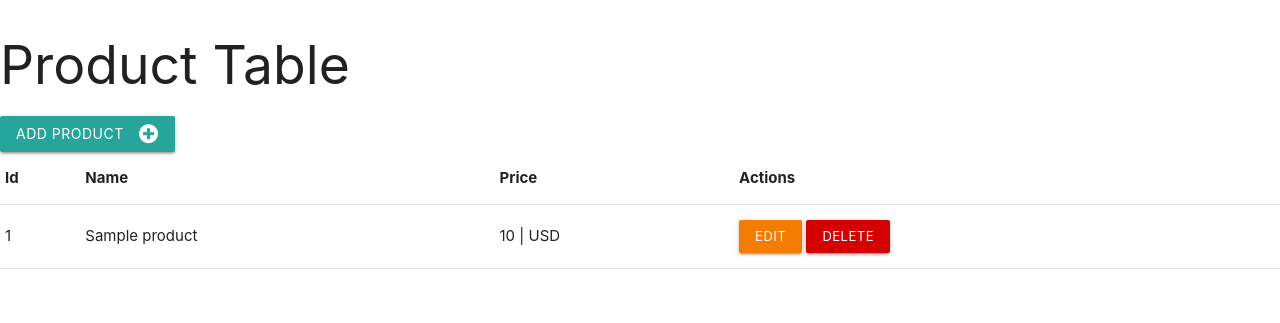
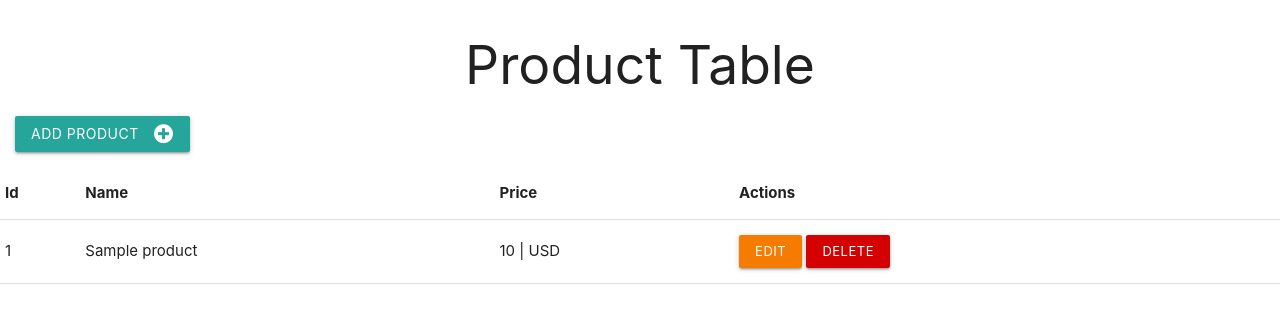
Before and after one commit to michodgs25/jeffs-store, a Flask app: page /products in a window 1280 px wide. Shown: the top 323 px of the page. Run offline with Flask 2, Linux system fonts and the light colour scheme; a database or web service that is not in the repository returns one stand-in record (values such as "Sample title"); some libraries are stand-ins or nearby versions.

Commit message:
Adjust edit product url endpoint& add some styling to homepage

```diff
--- a/app.py
+++ b/app.py
@@ -22,11 +22,11 @@
 
 @app.route("/products")
 def products():
-    products = list(mongo.db.products.find())
-    return render_template("index.html", products=products)
+    product = list(mongo.db.products.find())
+    return render_template("index.html", product=product)
 
 
-@app.route("/product/add", methods=["GET", "POST"])
+@app.route("/products/add", methods=["GET", "POST"])
 def add_product():
     if request.method == "POST":
         product = {
@@ -38,14 +38,13 @@
         mongo.db.products.insert_one(product)
         return redirect(url_for("products"))
     product = mongo.db.products.find().sort("product_name", 1)
-    return render_template("add_product.html", products=products)
+    return render_template("add_product.html", product=product)
 
 
-@app.route("/product/edit/<product_id>", methods=["POST", "GET"])
+@app.route("/products/edit/<product_id>", methods=["POST", "GET"])
 def edit_product(product_id):
     product = mongo.db.products.find_one({"_id": ObjectId(product_id)})
     if not product:
-
         return render_template("error.html")
     if request.method == "POST":
         submit = {
@@ -56,10 +55,11 @@
         }
         mongo.db.products.update({"_id": ObjectId(product_id)}, submit)
         return redirect(url_for("products"))
-
+        """Find product in collection and update it
+        """
         mongo.db.products.update_one({"_id": ObjectId(product_id)}, submit)
     product = mongo.db.products.find_one({"_id": ObjectId(product_id)})
-    return render_template("edit_product.html", products=products)
+    return render_template("edit_product.html", product=product)
 
 
 @app.route("/product/delete/<product_id>")
--- a/static/css/base.css
+++ b/static/css/base.css
@@ -0,0 +1,13 @@
+/*Page title position*/
+h2 {
+    text-align: center;
+}
+
+/*add product button*/
+.add-btn {
+    margin: 1em;
+}
+
+.product-table {
+    text-align: center;
+}
--- a/templates/add_product.html
+++ b/templates/add_product.html
@@ -62,7 +62,7 @@
                         <div class="col s12">
                             <div class="save-button">
                                 <button type="submit" class="btn large light-green darken-1 text-shadow">
-                                    Save activity <i class="fas fa-plus-square right"></i>
+                                    Save Product <i class="fas fa-plus-square right"></i>
                                 </button>
                             </div>
                         </div>
@@ -76,8 +76,6 @@
         integrity="sha256-9/aliU8dGd2tb6OSsuzixeV4y/faTqgFtohetphbbj0=" crossorigin="anonymous"></script>
     <!-- Compiled materialize Js -->
     <script src="https://cdnjs.cloudflare.com/ajax/libs/materialize/1.0.0/js/materialize.min.js"></script>
-    <!--custom js-->
-    <script src="{{ url_for('static', filename='js/base.js') }}"></script>
 
 </body>
 
--- a/templates/index.html
+++ b/templates/index.html
@@ -13,7 +13,7 @@
     <link rel="stylesheet" href="https://cdnjs.cloudflare.com/ajax/libs/materialize/1.0.0/css/materialize.min.css"
         type="text/css">
     <!--custom css file-->
-    <link rel="stylesheet" href="static/css/base.css" type="text/css/base.css">
+    <link rel="stylesheet" href="static/css/base.css" type="text/css">
     <!--site name, introduces platform to user-->
     <title>Products</title>
     <link id="favicon" rel="icon" type="image/png" sizes="32x32"
@@ -22,11 +22,10 @@
 
 <body>
     <h2>Product Table</h2>
-    <div>
+    <div class="add-btn">
         <a href="{{ url_for('add_product') }}" class="waves-effect waves-light btn">Add Product<i class="fas fa-plus-circle right"></i></a>
     </div>
- <table>
-    {% for product in products %}
+ <table class="product-table">
         <thead>
             <tr>
                 <th>Id</th>
@@ -37,6 +36,7 @@
         </thead>
 
         <tbody>
+            {% for product in product %}
             <tr>
                 <td>{{ product.product_id }}</td>
                 <td>{{ product.product_name }}</td>
@@ -62,8 +62,6 @@
         integrity="sha256-9/aliU8dGd2tb6OSsuzixeV4y/faTqgFtohetphbbj0=" crossorigin="anonymous"></script>
     <!-- Compiled materialize Js -->
     <script src="https://cdnjs.cloudflare.com/ajax/libs/materialize/1.0.0/js/materialize.min.js"></script>
-    <!--custom js-->
-    <script src="static/js/base.js" type="js/base.js"></script>
 </body>
 
 </html>
```
Also changed, not shown: templates/edit_product.html (+10 -4 lines), static/images/favicon/favicon-32x32.png (added), static/js/base.js (deleted).
